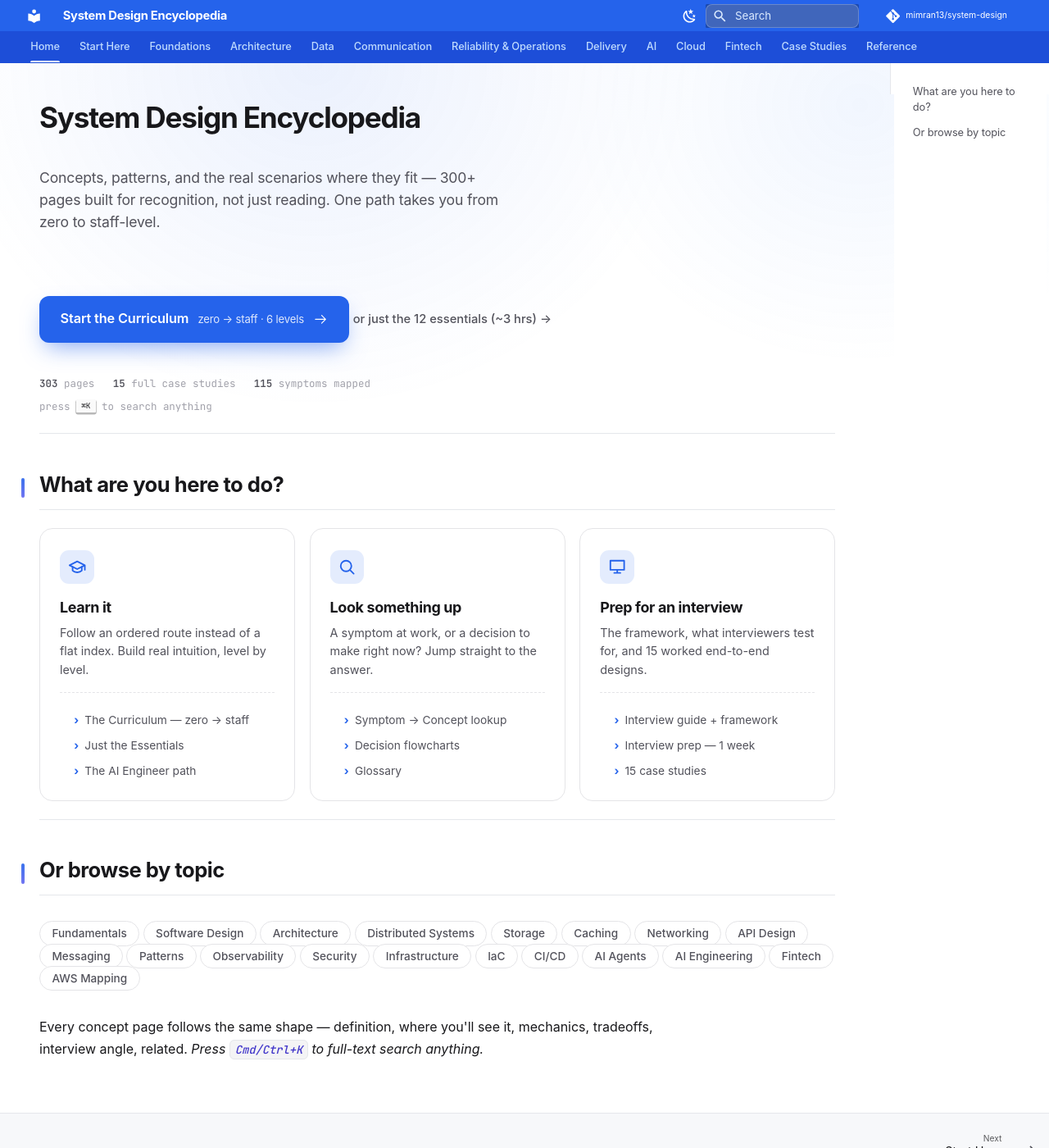
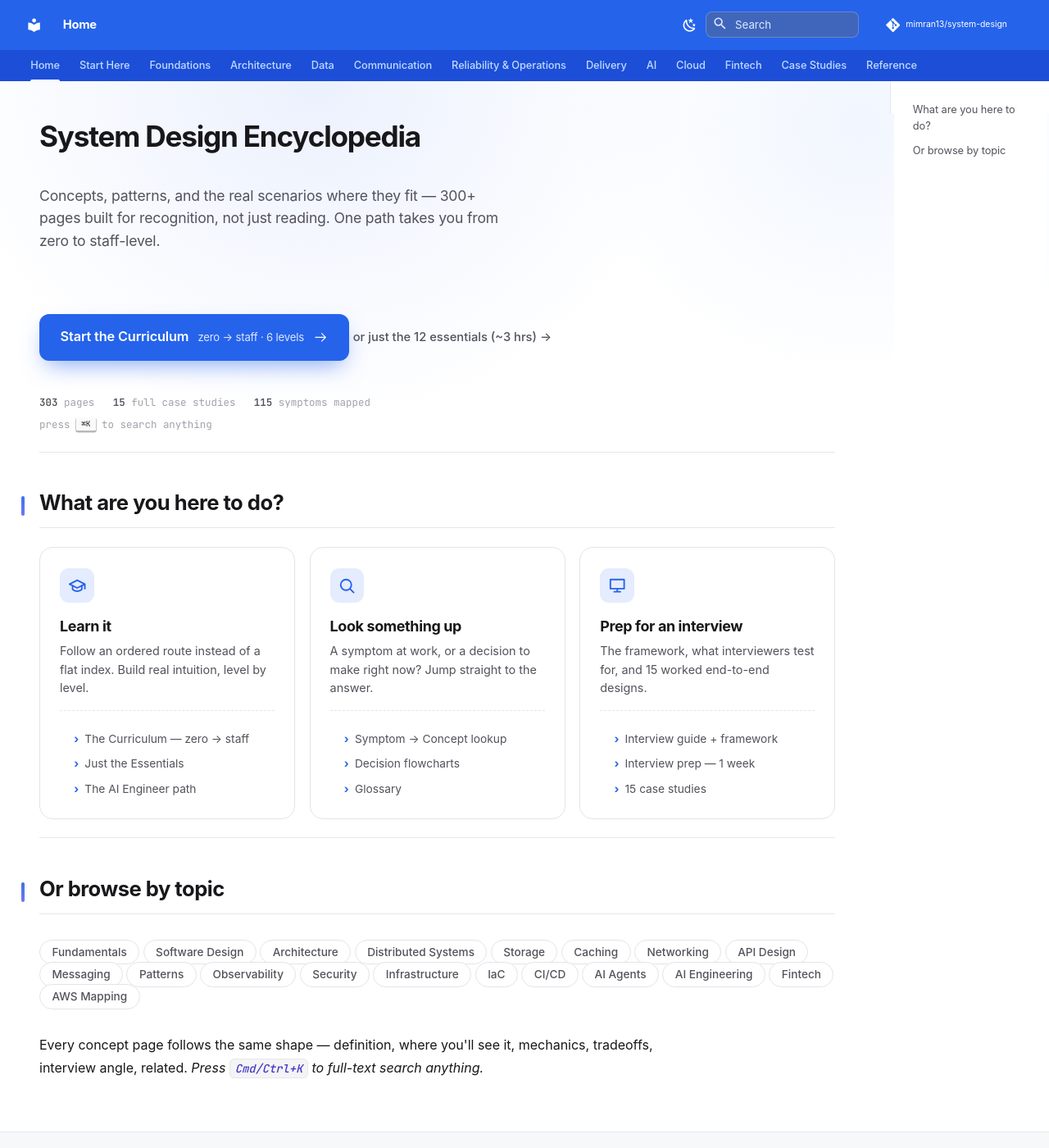
Before and after one commit to mimran13/system-design, an MkDocs documentation site: the page built from docs/index.md, in a window 1280 px wide and 1400 px high. Shown: the whole window at 82% size. Built offline with MkDocs 1.6.1 and Material for MkDocs 9.7.7, drawn with Linux system fonts in a browser that asks for light colours; comment, search, counter and statistics services are not loaded.

Commit message:
fix(theme): taller header to match mockup .chrome-top height
Add .6rem vertical padding to .md-header__inner and size the search box to
2rem so the bar is ~3.2rem tall, matching the mockup's header height.

Co-Authored-By: Claude Opus 4.8 (1M context) <noreply@anthropic.com>

```diff
--- a/docs/stylesheets/extra.css
+++ b/docs/stylesheets/extra.css
@@ -239,9 +239,10 @@ a, button, .md-nav__link, .md-typeset .grid.cards > ul > li {
   border-bottom: 1px solid #1e293b;
 }
 
-/* Full-width header content at 1.4rem inset — matches the tab bar + mockup */
+/* Full-width header content at 1.4rem inset + taller bar (mockup .chrome-top
+   has .7rem vertical padding, making it ~3.2rem tall vs Material's ~2.4rem) */
 .md-header__inner {
-  padding: 0 1.4rem;
+  padding: 0.6rem 1.4rem;
 }
 
 .md-header__title {
@@ -260,9 +261,14 @@ a, button, .md-nav__link, .md-typeset .grid.cards > ul > li {
   opacity: 0.85;
 }
 
-/* Search input — translucent white on the blue bar (mockup .search) */
+/* Search box — translucent white on the blue bar (mockup .search) */
+.md-search__form {
+  height: 2rem;
+  border-radius: 8px;
+}
 .md-search__input {
   border-radius: 8px !important;
+  height: 2rem;
   font-size: 0.83rem;
   font-weight: 400;
   background-color: rgba(255, 255, 255, 0.16) !important;
```
